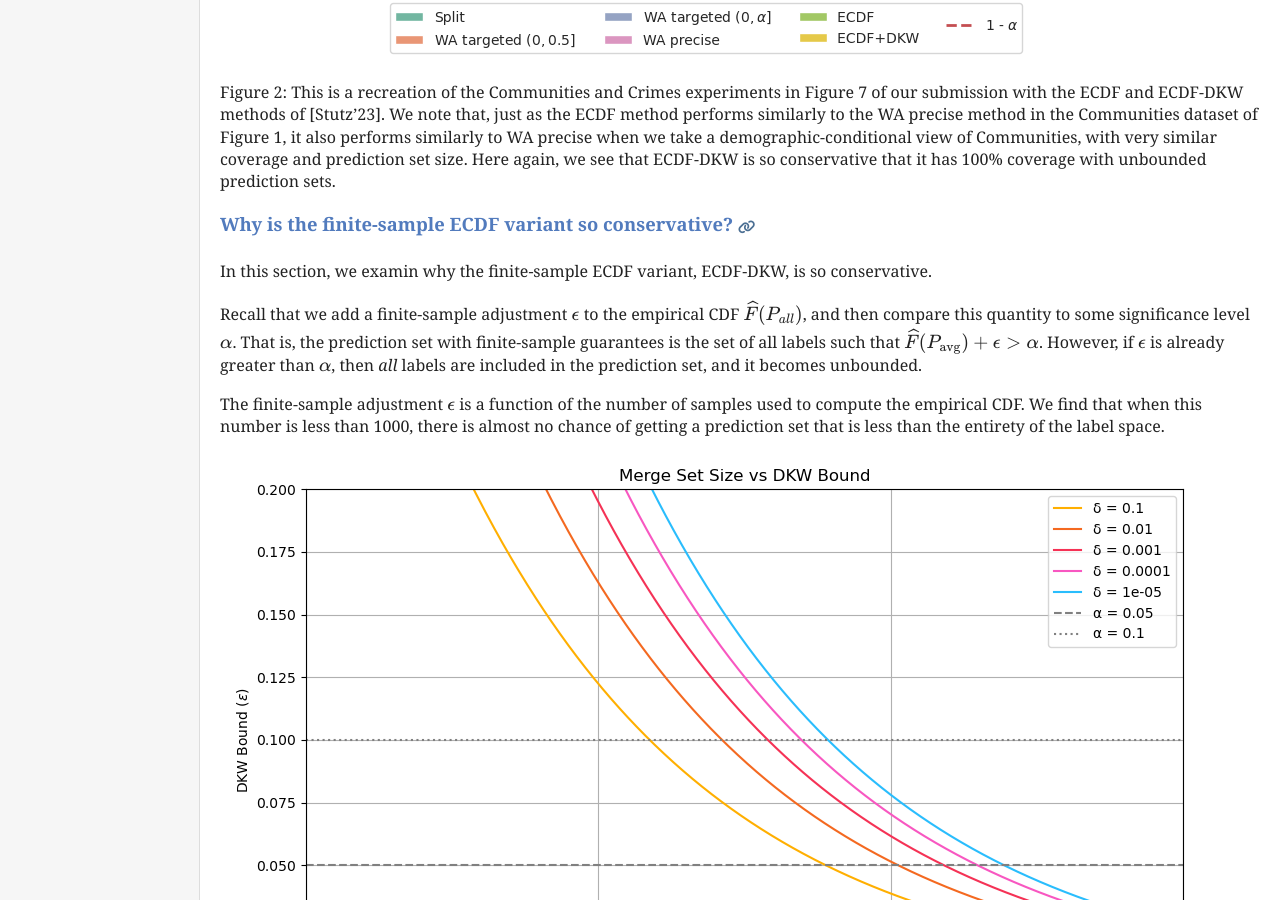
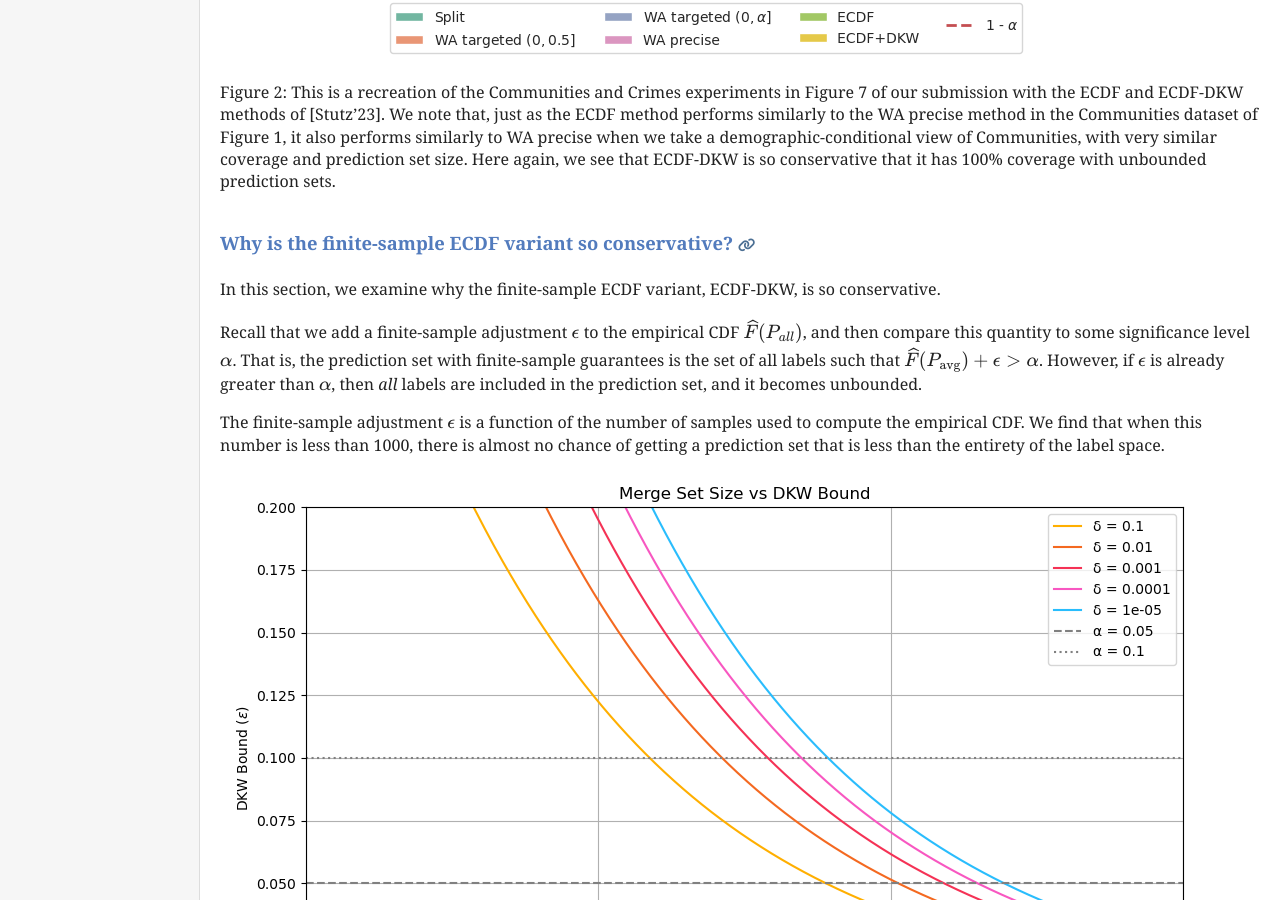
Before and after one commit to math-imposter/math-imposter.github.io, a Jekyll site: the page built from pages/stutz-comparison.html, in a window 1280 px wide and 900 px high, scrolled down 1664 px. Built offline with Jekyll 4.4.1, drawn with Linux system fonts in a browser that asks for light colours.

Commit message:
minor fixes

```diff
--- a/pages/mstar-practice.html
+++ b/pages/mstar-practice.html
@@ -1,6 +1,6 @@
 ---
 layout: default
-title: Computing $m^*$ in practice
+title: Computing m* in practice
 permalink: /mstar-practice
 ---
 
--- a/pages/mstar.html
+++ b/pages/mstar.html
@@ -1,6 +1,6 @@
 ---
 layout: default
-title: Derivation of $m^*$
+title: Derivation of m*
 permalink: /mstar
 ---
 
--- a/pages/proposition-5-1.html
+++ b/pages/proposition-5-1.html
@@ -45,7 +45,7 @@ Note that other transformations of \(P_{\text{all}}\) can also yield valid p-var
 \end{equation*}
 leads to a coverage guarantee of \(1 - (m' + \alpha)\). We focus on the scale correction factor \(m^*\) because it aligns with the framework of Vovk and Wang <a href="#ref-vovk2020">[1]</a> and works well in practice.
 
-<h3 id="finite-sample" style="margin-top: 4em;">
+<h3 id="finite-sample" style="margin-top: 2em;">
   Finite-sample statement with \( \widehat{m}^* \)
   <a href="#finite-sample" class="anchor-link" aria-label="Link to Section: Finite-sample statement with m-hat star">
     <i class="fas fa-link"></i>
--- a/pages/stutz-comparison.html
+++ b/pages/stutz-comparison.html
@@ -36,7 +36,7 @@ In the experiments below, we call the [Stutz’23] proposed finite-sample ECDF m
   </p>
 </div>
 
-<h3 id="ECDF-finite">
+<h3 id="ECDF-finite" style="margin-top: 2em;">
   Why is the finite-sample ECDF variant so conservative?
   <a href="#ECDF-finite" class="anchor-link" aria-label="Link to Section: Why is the finite-sample ECDF variant so conservative?">
     <i class="fas fa-link"></i>
@@ -44,7 +44,7 @@ In the experiments below, we call the [Stutz’23] proposed finite-sample ECDF m
 </h3>
 
 <p>
-In this section, we examin why the finite-sample ECDF variant, ECDF-DKW, is so conservative.
+In this section, we examine why the finite-sample ECDF variant, ECDF-DKW, is so conservative.
 </p>
 
 <p>
```
